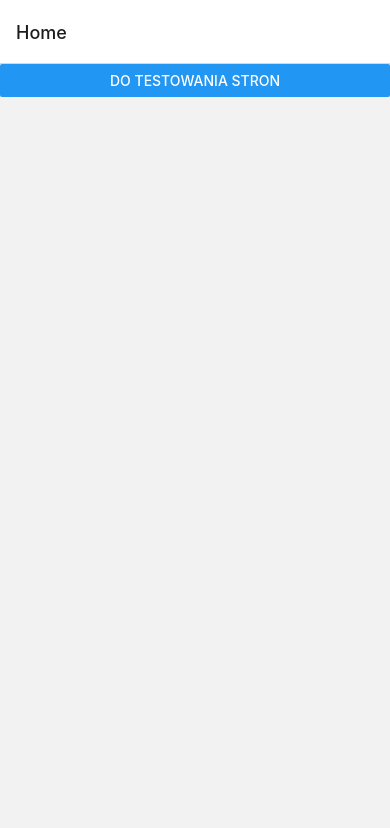
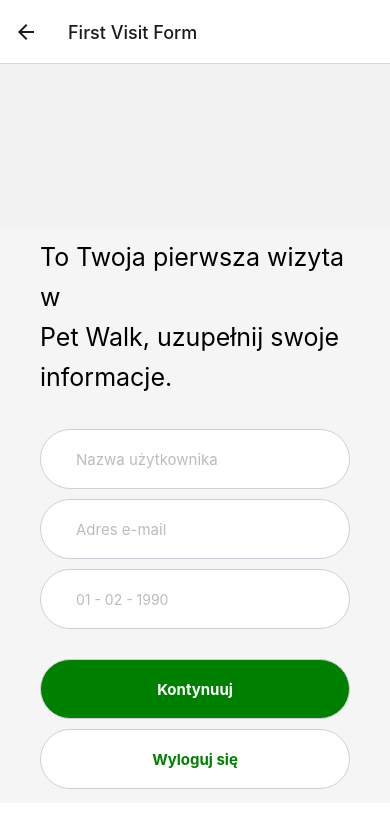
Before and after one commit to pet-walk-app/pet-walk-app, a React Native app in the folder frontend/: screen /Home in a window 390 px wide. Both pictures are taken after a click on the button "DO TESTOWANIA STRON". Shown: the top 828 px of the page. Built offline with nearby package versions, Linux system fonts and the light colour scheme.

Commit message:
Added FirstVisitFormScreen, basic components, styles, commonutils - date utils

```diff
--- /dev/null
+++ b/frontend/components/CustomButton.js
@@ -0,0 +1,12 @@
+import { View, Pressable, Text, Image } from "react-native";
+import { formStyles } from "../styles.js/formStyles";
+
+export default function CustomButton({color, action, title, textColor}) {
+    return (
+      <Pressable style={[formStyles.button, { backgroundColor: color }]} onPress={() => {action}}>
+        <View>
+          <Text style={[formStyles.buttonText, { color: textColor }]}>{title}</Text>
+        </View>
+      </Pressable>
+    );
+  }
--- /dev/null
+++ b/frontend/components/DatePicker.js
@@ -0,0 +1,32 @@
+import { Pressable, Text, View } from 'react-native';
+import { DateTimePickerAndroid } from '@react-native-community/datetimepicker';
+import { formStyles } from '../styles.js/formStyles';
+import { formatDate } from '../utils/commonUtils';
+
+const DatePicker = ({ birthdate, setBirthdate }) => {
+
+  const chooseDate = () => {
+    DateTimePickerAndroid.open({
+      mode: 'date',
+      value: birthdate,
+      onChange: (event, selectedDate) => {
+        const currentDate = selectedDate || birthdate;
+        setBirthdate(currentDate);
+      },
+      minimumDate: new Date(1900, 1, 1),
+      maximumDate: new Date(2004, 1, 1),
+    });
+  };
+
+  return (
+    <View>
+      <Pressable
+         onPress={chooseDate}
+         style={formStyles.formInput}>
+        <Text style={formStyles.inputText}>{formatDate(birthdate, ' - ')}</Text>
+      </Pressable>
+    </View>
+  );
+};
+
+export default DatePicker;
--- /dev/null
+++ b/frontend/components/FormInput.js
@@ -0,0 +1,19 @@
+import { Text, View, TextInput } from 'react-native';
+import { formStyles } from '../styles.js/formStyles';
+import { darkGrey } from '../consts/colors';
+
+export default function FormInput({
+  value,
+  setValue,
+  placeholder
+}) {
+  return (
+      <TextInput
+        style={formStyles.formInput}
+        placeholder={placeholder}
+        value={value}
+        onChangeText={(text) => setValue(text)}
+        placeholderTextColor={darkGrey}
+      />
+  );
+}
--- a/frontend/components/Navigation.js
+++ b/frontend/components/Navigation.js
@@ -1,6 +1,7 @@
 import { NavigationContainer } from '@react-navigation/native';
 import { createNativeStackNavigator } from '@react-navigation/native-stack';
 import HomeScreen from '../screens/HomeScreen';
+import FirstVisitFormScreen from '../screens/FirstVisitFormScreen';
 
 const Stack = createNativeStackNavigator();
 
@@ -11,6 +12,7 @@ export default function Navigation() {
                initialRouteName='Home'
            >
                <Stack.Screen name = 'Home' component={HomeScreen}/>
+               <Stack.Screen name = 'First Visit Form' component={FirstVisitFormScreen}/>
            </Stack.Navigator>
        </NavigationContainer>
    );
--- /dev/null
+++ b/frontend/consts/colors.js
@@ -0,0 +1,14 @@
+const green = '#008000';
+const white = '#FFFFFF';
+const backgroundGrey = '#F5F5F5';
+const darkGrey = '#BCBCBC';
+const borderGrey = '#CFCFD9'
+
+
+export {
+   green,
+   white,
+   backgroundGrey,
+   darkGrey,
+   borderGrey
+}
--- a/frontend/package.json
+++ b/frontend/package.json
@@ -10,6 +10,7 @@
   },
   "dependencies": {
     "@react-native-async-storage/async-storage": "1.23.1",
+    "@react-native-community/datetimepicker": "^8.2.0",
     "@react-navigation/native": "^6.1.18",
     "@react-navigation/native-stack": "^6.11.0",
     "expo": "~51.0.28",
--- /dev/null
+++ b/frontend/screens/FirstVisitFormScreen.js
@@ -0,0 +1,57 @@
+import { View, Text } from "react-native";
+import { formStyles } from "../styles.js/formStyles";
+import FormInput from "../components/FormInput";
+import { useState } from "react";
+import CustomButton from "../components/CustomButton";
+import { green, white } from "../consts/colors";
+import DatePicker from "../components/DatePicker";
+
+export default function FirstVisitFormScreen() {
+   const [username, setUsername] = useState('')
+   const [email, setEmail] = useState('')
+   const [birthdate, setBirthdate] = useState(new Date(1990, 1, 1))
+
+    return (
+        <View style={formStyles.container}>
+            <View style={formStyles.topSection}></View>
+
+            <View style={formStyles.middleSection}>
+               <Text style={formStyles.h1}>To Twoja pierwsza wizyta w {"\n"}Pet Walk, uzupełnij swoje informacje.</Text>
+               <View style={formStyles.formContainer}>
+                  <FormInput
+                     value={username}
+                     setValue={setUsername}
+                     placeholder={'Nazwa użytkownika'}>
+                  </FormInput>
+                  <FormInput
+                     value={email}
+                     setValue={setEmail}
+                     placeholder={'Adres e-mail'}>
+                  </FormInput>
+                  <DatePicker
+                     birthdate={birthdate}
+                     setBirthdate={setBirthdate}>
+
+                  </DatePicker>
+               </View>
+
+               <CustomButton
+                     color={green}
+                     textColor={white}
+                     action={''}
+                     title={'Kontynuuj'}>
+                  </CustomButton>
+                  <CustomButton
+                     color={white}
+                     textColor={green}
+                     action={''}
+                     title={'Wyloguj się'}>
+               </CustomButton>
+
+            </View>
+
+            <View style={formStyles.bottomSection}></View>
+
+        </View>
+    );
+}
--- a/frontend/screens/HomeScreen.js
+++ b/frontend/screens/HomeScreen.js
@@ -1,13 +1,13 @@
 import { Button, View } from "react-native";
 
-export default function HomeScreen() {
+export default function HomeScreen({navigation}) {
 
     return (
         <View>
             <Button
                 title="Do testowania stron"
                //  Nawigacja do wybranej strony
-               //  onPress={() => navigation.navigate('')}
+                onPress={() => navigation.navigate('First Visit Form')}
             />
 
         </View>
--- /dev/null
+++ b/frontend/styles.js/formStyles.js
@@ -0,0 +1,86 @@
+import {
+   green,
+   white,
+   backgroundGrey,
+   darkGrey,
+   borderGrey
+} from '../consts/colors.js'
+import { StyleSheet } from 'react-native';
+
+
+export const formStyles = StyleSheet.create({
+   container: {
+      flex: 1
+   },
+
+   topSection: {
+      flex: 2
+      // grafika PetWalk
+   },
+
+   middleSection: {
+      flex: 6,
+      padding: 40,
+      alignContent: 'center',
+      justifyContent: 'center',
+      alignItems: 'center',
+      backgroundColor: backgroundGrey
+   },
+
+   bottomSection: {
+      // tu będą przyciski
+      flex: 0.5,
+      backgroundColor: white,
+   },
+
+   h1: {
+      fontSize: 25,
+      alignSelf: 'flex-start',
+      lineHeight: 40,
+   },
+
+   formContainer: {
+      marginTop: 32,
+      marginBottom: 25,
+      gap: 10,
+      width: '100%'
+   },
+
+   formInput: {
+      height: 60,
+      width: '100%',
+      borderColor: borderGrey,
+      borderStyle: 'solid',
+      borderWidth: 1.5,
+      borderRadius: 40,
+      fontSize: 15,
+      backgroundColor: white,
+      paddingHorizontal: 35,
+      alignContent: 'center',
+      justifyContent: 'center',
+   },
+
+   inputText: {
+      color: darkGrey
+   },
+
+   button: {
+      borderRadius: 40,
+      borderColor: borderGrey,
+      borderStyle: 'solid',
+      borderWidth: 1.5,
+      alignContent: 'center',
+      justifyContent: 'center',
+      alignItems: 'center',
+      height: 60,
+      width: '100%',
+      marginBottom: 5,
+      marginTop: 5
+   },
+
+   buttonText: {
+      fontSize: 15,
+      fontWeight: 'bold'
+   }
+
+})
--- /dev/null
+++ b/frontend/utils/commonUtils.js
@@ -0,0 +1,15 @@
+export function formatDate(date, separator) {
+	if (!(date instanceof Date)) {
+		date = parseDate(date)
+	}
+
+	const day = date.getDate().toString().padStart(2, "0")
+	const month = (date.getMonth() + 1).toString().padStart(2, "0")
+	const year = date.getFullYear()
+	return `${day}${separator}${month}${separator}${year}`
+}
+
+export function parseDate(dateStr) {
+	const [month, day, year] = dateStr.split("/").map(Number)
+	return new Date(year, month - 1, day)
+}
```
Also changed, not shown: 1 other file (tests, documents, lock files or other folders).
